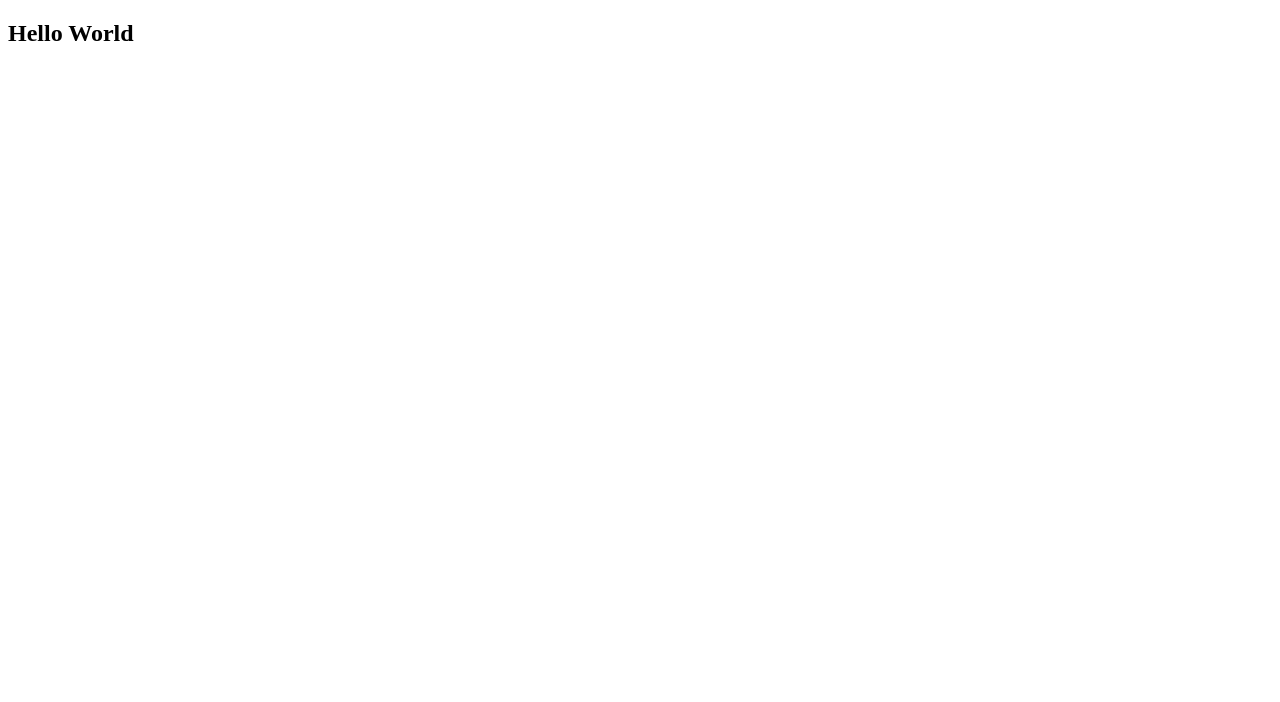
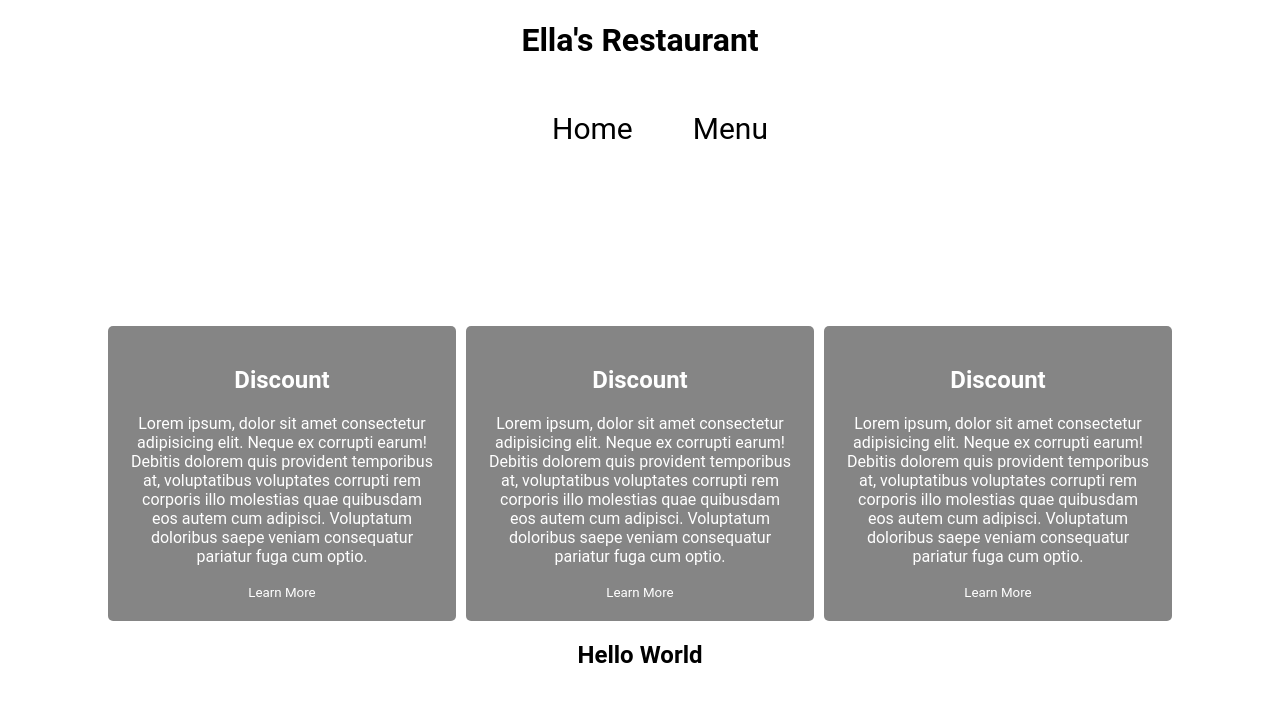
Before and after one commit to Audrey-Ella-xo/Restaurant-page, a website built with webpack: page dist/index.html in a window 1280 px wide. Built offline with Linux system fonts and the light colour scheme.

Commit message:
skeletal structure and look of the page

```diff
--- a/src/style.css
+++ b/src/style.css
@@ -1,3 +1,54 @@
 body {
 
+  text-align: center;
+  font-family: 'Roboto', sans-serif;
 }
+
+.container {
+    margin: 0 auto;
+    padding: 0 100px;
+}
+
+ul {
+    list-style-type: none;
+}
+.navigation {
+    display: flex;
+    justify-content: center;
+    align-items: center;
+}
+
+.navigation > li {
+    margin: 10px;
+    padding: 20px;
+    font-size: 30px;
+}
+
+a {
+    text-decoration: none;
+    color: black;
+}
+
+a:hover {
+    color: cornsilk;
+}
+
+.add-panel {
+    margin-top: 150px;
+    display: grid;
+    grid-template-columns: repeat(3, 1fr);
+    grid-gap: 10px;
+    grid-auto-rows: minmax(100px, auto);
+  }
+
+  .card {
+    background-color: rgba(68, 68, 68, 0.65);
+    color: #fff;
+    border-radius: 5px;
+    padding: 20px;
+    /* font-size: 150%; */
+  }
+
+  .menu-list {
+      margin-right: 500px;
+  }
```
Also changed, not shown: src/index.js (+4 -4 lines), dist/index.html, dist/main.js, 1 other file.
